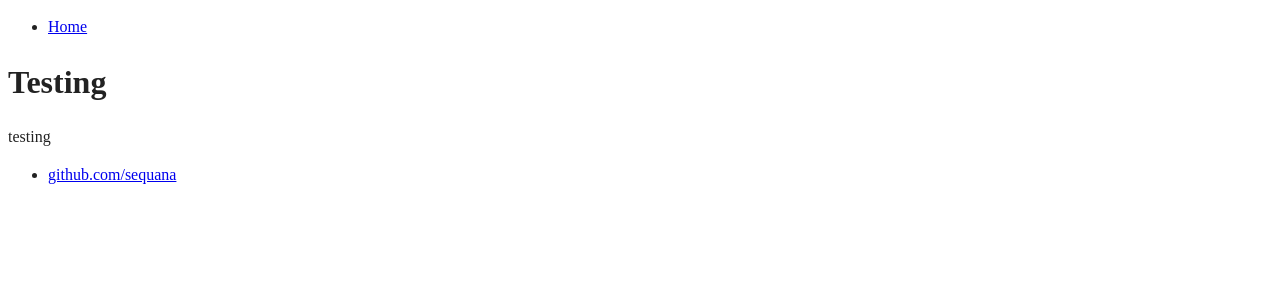
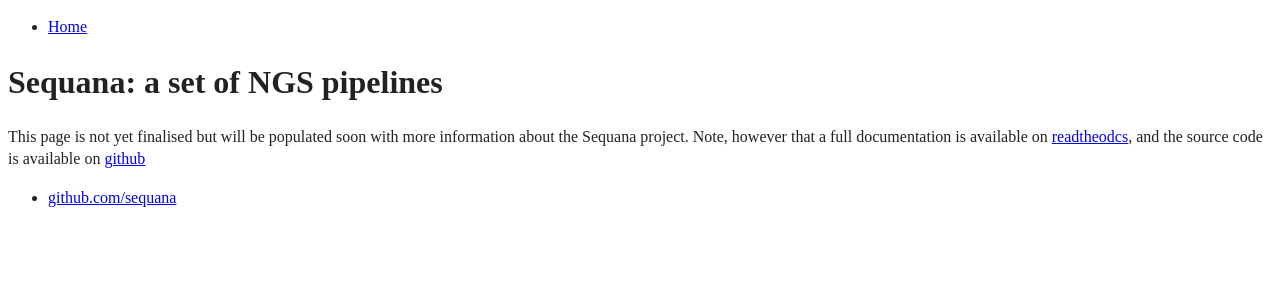
Before and after one commit to sequana/sequana.github.io, a Jekyll site: the page built from index.html, in a window 1280 px wide. Shown: the top 300 px of the page. Built offline with Jekyll 4.4.1, drawn with Linux system fonts in a browser that asks for light colours.

Commit message:
Update index.html

```diff
--- a/index.html
+++ b/index.html
@@ -3,6 +3,11 @@ layout: default
 title: Sequana pipelines
 ---
 <div class="blurb">
-	<h1>Testing</h1>
-	<p>testing</p>
+	<h1>Sequana: a set of NGS pipelines</h1>
+	<p>This page is not yet finalised but will be populated soon
+		with more information about the Sequana project.
+		Note, however that a full documentation is available
+		on <a href="http://sequana.readthedocs.org">readtheodcs</a>,
+		and the source code is available on
+		<a href="http://github.com/sequana/sequana">github</a></p>
 </div>
```
